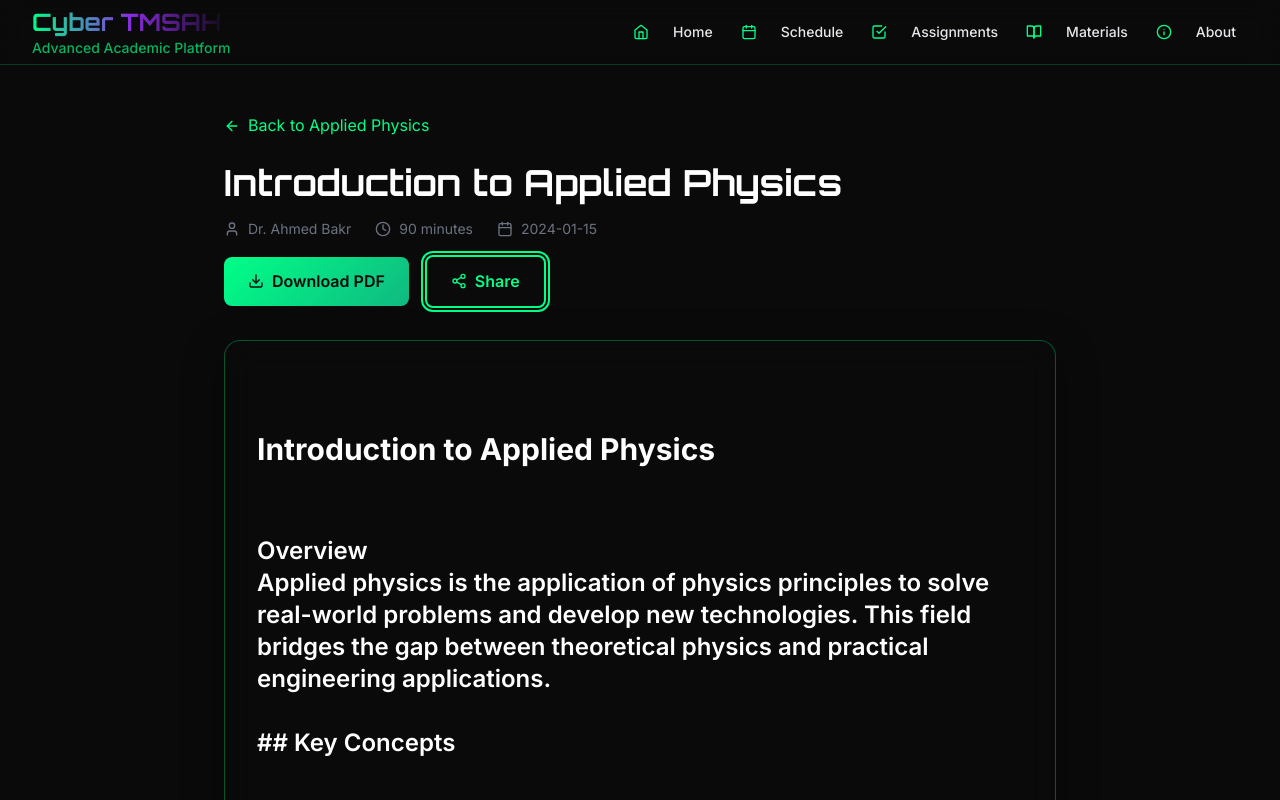
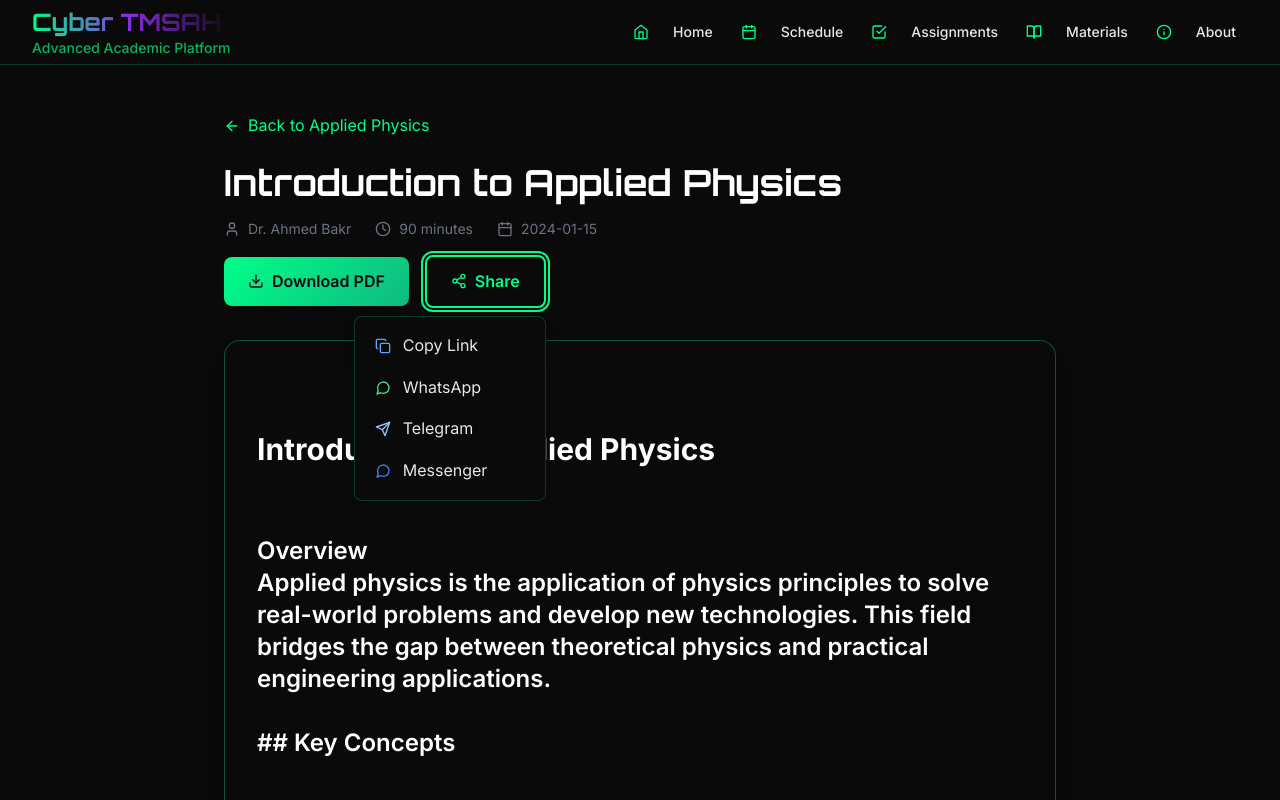
Before and after one commit to phoenixcrypto/cyber-tmsah, a Next.js app: page /materials/1/1 in a window 1280 px wide. Both pictures are taken after a click on the button "Share". Shown: the top 800 px of the page. Built offline with nearby package versions, Linux system fonts and the light colour scheme.

Commit message:
Add functional share button with multiple sharing options

```diff
--- a/app/materials/[id]/[lectureId]/page.tsx
+++ b/app/materials/[id]/[lectureId]/page.tsx
@@ -1,13 +1,34 @@
 'use client'
 
 import Link from 'next/link'
-import { ArrowLeft, Clock, Calendar, User, FileText, Download, Share2, BookOpen } from 'lucide-react'
+import { ArrowLeft, Clock, Calendar, User, FileText, Download, Share2, BookOpen, Copy, MessageCircle, Send } from 'lucide-react'
 import { useParams } from 'next/navigation'
+import { useState, useEffect } from 'react'
 
 export default function LecturePage() {
   const params = useParams()
   const subjectId = params.id as string
   const lectureId = params.lectureId as string
+  const [showShareMenu, setShowShareMenu] = useState(false)
+  const [copySuccess, setCopySuccess] = useState(false)
+
+  // Close share menu when clicking outside
+  useEffect(() => {
+    const handleClickOutside = (event: MouseEvent) => {
+      const target = event.target as HTMLElement
+      if (!target.closest('.share-menu-container')) {
+        setShowShareMenu(false)
+      }
+    }
+
+    if (showShareMenu) {
+      document.addEventListener('mousedown', handleClickOutside)
+    }
+
+    return () => {
+      document.removeEventListener('mousedown', handleClickOutside)
+    }
+  }, [showShareMenu])
 
   // Sample lecture content - this would come from a database in a real app
   const lectureContent = {
@@ -157,6 +178,53 @@ In the next lecture, we will explore:
     ]
   }
 
+  const currentUrl = typeof window !== 'undefined' ? window.location.href : ''
+  const shareText = `Check out this lecture: ${lectureContent.title} - ${lectureContent.subject}`
+
+  const shareOptions = [
+    {
+      name: 'Copy Link',
+      icon: Copy,
+      action: () => {
+        navigator.clipboard.writeText(currentUrl)
+        setCopySuccess(true)
+        setTimeout(() => setCopySuccess(false), 2000)
+        setShowShareMenu(false)
+      },
+      color: 'text-blue-400'
+    },
+    {
+      name: 'WhatsApp',
+      icon: MessageCircle,
+      action: () => {
+        const whatsappUrl = `https://wa.me/?text=${encodeURIComponent(shareText + ' ' + currentUrl)}`
+        window.open(whatsappUrl, '_blank')
+        setShowShareMenu(false)
+      },
+      color: 'text-green-400'
+    },
+    {
+      name: 'Telegram',
+      icon: Send,
+      action: () => {
+        const telegramUrl = `https://t.me/share/url?url=${encodeURIComponent(currentUrl)}&text=${encodeURIComponent(shareText)}`
+        window.open(telegramUrl, '_blank')
+        setShowShareMenu(false)
+      },
+      color: 'text-blue-300'
+    },
+    {
+      name: 'Messenger',
+      icon: MessageCircle,
+      action: () => {
+        const messengerUrl = `https://www.facebook.com/dialog/send?link=${encodeURIComponent(currentUrl)}&app_id=YOUR_APP_ID`
+        window.open(messengerUrl, '_blank')
+        setShowShareMenu(false)
+      },
+      color: 'text-blue-500'
+    }
+  ]
+
   return (
     <div className="min-h-screen bg-gradient-to-br from-cyber-dark via-cyber-dark to-cyber-dark/80">
       <div className="max-w-4xl mx-auto px-4 sm:px-6 lg:px-8 py-12">
@@ -195,10 +263,35 @@ In the next lecture, we will explore:
                 <Download className="w-4 h-4" />
                 Download PDF
               </button>
-              <button className="btn-secondary flex items-center gap-2">
-                <Share2 className="w-4 h-4" />
-                Share
-              </button>
+              <div className="relative share-menu-container">
+                <button
+                  onClick={() => setShowShareMenu(!showShareMenu)}
+                  className="btn-secondary flex items-center gap-2"
+                >
+                  <Share2 className="w-4 h-4" />
+                  {copySuccess ? 'Copied!' : 'Share'}
+                </button>
+
+                {showShareMenu && (
+                  <div className="absolute top-full right-0 mt-2 w-48 bg-cyber-dark border border-cyber-neon/20 rounded-lg shadow-lg z-50">
+                    <div className="p-2">
+                      {shareOptions.map((option, index) => {
+                        const Icon = option.icon
+                        return (
+                          <button
+                            key={index}
+                            onClick={option.action}
+                            className="w-full flex items-center gap-3 px-3 py-2 text-left hover:bg-cyber-neon/10 rounded-lg transition-colors"
+                          >
+                            <Icon className={`w-4 h-4 ${option.color}`} />
+                            <span className="text-dark-200">{option.name}</span>
+                          </button>
+                        )
+                      })}
+                    </div>
+                  </div>
+                )}
+              </div>
             </div>
           </div>
         </div>
```
